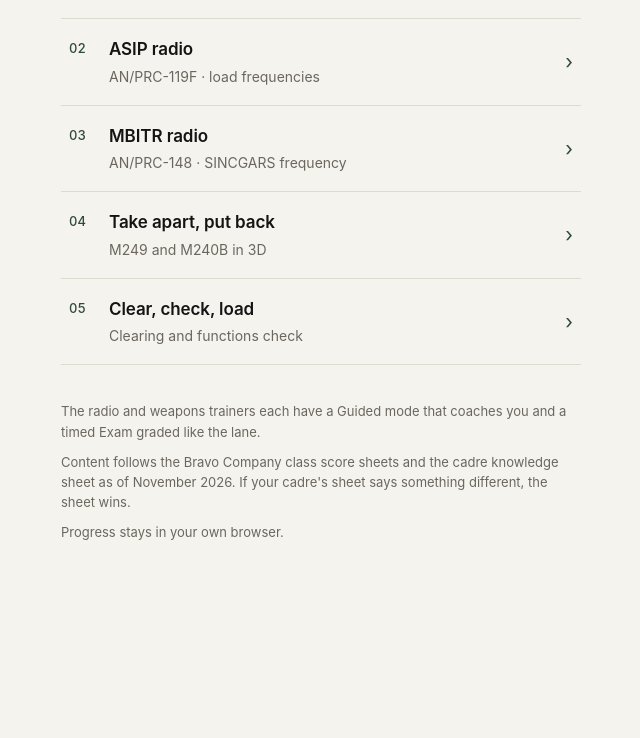
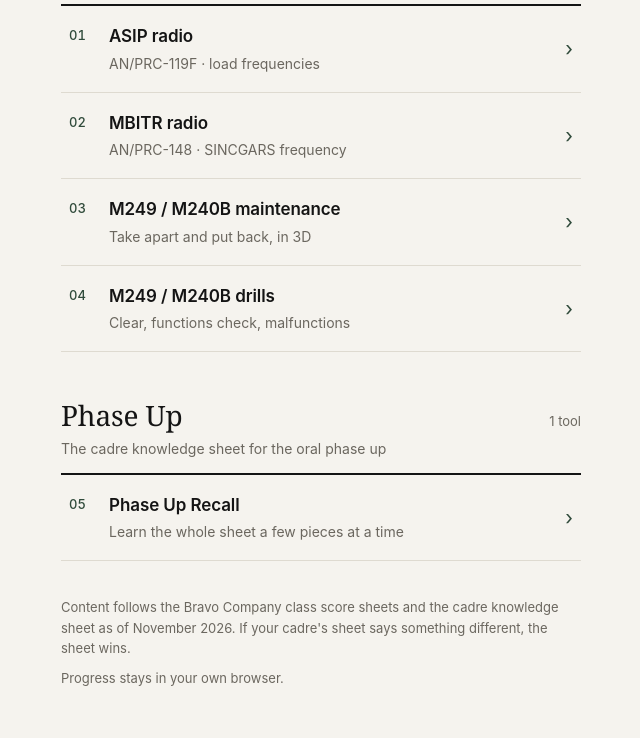
Before and after one commit to ocs-bravo-study/ocs-bravo-study.github.io, a plain HTML site: page index.html in a window 1280 px wide. Shown: the part 303-1041 px from the top of the page, without its empty margins (319-959 px from the left). Before the commit the page ends 895 px from the top, so only its background shows below. Drawn offline with Linux system fonts and the light colour scheme.

Commit message:
Home page: two sections, WTBD (4 trainers) and Phase Up

```diff
--- a/index.html
+++ b/index.html
@@ -25,7 +25,13 @@ body { margin: 0; background: var(--bg); color: var(--ink); font: 16px/1.5 var(-
 .eyebrow { margin: 0 0 14px; font-size: 12px; font-weight: 600; letter-spacing: .18em; text-transform: uppercase; color: var(--accent); }
 h1 { margin: 0; font: 400 44px/1.02 var(--serif); letter-spacing: -.01em; }
 .sub { margin: 14px 0 40px; color: var(--muted); font-size: 16px; max-width: 30em; }
-ol { list-style: none; margin: 0; padding: 0; border-bottom: 1px solid var(--line); }
+section + section { margin-top: 48px; }
+.sh { display: flex; align-items: baseline; gap: 12px; }
+h2 { margin: 0; font: 400 28px/1.1 var(--serif); letter-spacing: -.005em; }
+.cnt { margin-left: auto; color: var(--muted); font-size: 13px; }
+.sd { margin: 6px 0 14px; color: var(--muted); font-size: 14px; }
+ol { list-style: none; margin: 0; padding: 0; border-top: 2px solid var(--ink); border-bottom: 1px solid var(--line); }
+ol li:first-child a.tool { border-top: 0; }
 a.tool { display: flex; align-items: center; gap: 16px; padding: 18px 8px; min-height: 72px; border-top: 1px solid var(--line); color: inherit; text-decoration: none; transition: background-color .15s; }
 a.tool:hover { background: var(--hover); }
 a.tool:focus-visible { outline: 2px solid var(--accent); outline-offset: -2px; }
@@ -45,15 +51,24 @@ footer p { margin: 0 0 10px; }
   <p class="eyebrow">Bravo Company · OCS</p>
   <h1>Study Tools</h1>
   <p class="sub">Practice the hands-on tests and the phase up on your phone. No sign-in.</p>
-  <ol>
-    <li><a class="tool" href="phaseup/"><span class="n">01</span><span class="t"><b>Phase Up Recall</b><small>The whole cadre knowledge sheet</small></span><i aria-hidden="true">›</i></a></li>
-    <li><a class="tool" href="asip/"><span class="n">02</span><span class="t"><b>ASIP radio</b><small>AN/PRC-119F · load frequencies</small></span><i aria-hidden="true">›</i></a></li>
-    <li><a class="tool" href="mbitr/"><span class="n">03</span><span class="t"><b>MBITR radio</b><small>AN/PRC-148 · SINCGARS frequency</small></span><i aria-hidden="true">›</i></a></li>
-    <li><a class="tool" href="weapons/"><span class="n">04</span><span class="t"><b>Take apart, put back</b><small>M249 and M240B in 3D</small></span><i aria-hidden="true">›</i></a></li>
-    <li><a class="tool" href="weapons/drills/"><span class="n">05</span><span class="t"><b>Clear, check, load</b><small>Clearing and functions check</small></span><i aria-hidden="true">›</i></a></li>
-  </ol>
+  <section aria-labelledby="s-wtbd">
+    <header class="sh"><h2 id="s-wtbd">WTBD</h2><span class="cnt">4 trainers</span></header>
+    <p class="sd">Warrior Tasks and Battle Drills · Guided, then a timed Exam</p>
+    <ol>
+      <li><a class="tool" href="asip/"><span class="n">01</span><span class="t"><b>ASIP radio</b><small>AN/PRC-119F · load frequencies</small></span><i aria-hidden="true">›</i></a></li>
+      <li><a class="tool" href="mbitr/"><span class="n">02</span><span class="t"><b>MBITR radio</b><small>AN/PRC-148 · SINCGARS frequency</small></span><i aria-hidden="true">›</i></a></li>
+      <li><a class="tool" href="weapons/"><span class="n">03</span><span class="t"><b>M249 / M240B maintenance</b><small>Take apart and put back, in 3D</small></span><i aria-hidden="true">›</i></a></li>
+      <li><a class="tool" href="weapons/drills/"><span class="n">04</span><span class="t"><b>M249 / M240B drills</b><small>Clear, functions check, malfunctions</small></span><i aria-hidden="true">›</i></a></li>
+    </ol>
+  </section>
+  <section aria-labelledby="s-phaseup">
+    <header class="sh"><h2 id="s-phaseup">Phase Up</h2><span class="cnt">1 tool</span></header>
+    <p class="sd">The cadre knowledge sheet for the oral phase up</p>
+    <ol>
+      <li><a class="tool" href="phaseup/"><span class="n">05</span><span class="t"><b>Phase Up Recall</b><small>Learn the whole sheet a few pieces at a time</small></span><i aria-hidden="true">›</i></a></li>
+    </ol>
+  </section>
   <footer>
-    <p>The radio and weapons trainers each have a Guided mode that coaches you and a timed Exam graded like the lane.</p>
     <p>Content follows the Bravo Company class score sheets and the cadre knowledge sheet as of November 2026. If your cadre's sheet says something different, the sheet wins.</p>
     <p>Progress stays in your own browser.</p>
   </footer>
```
